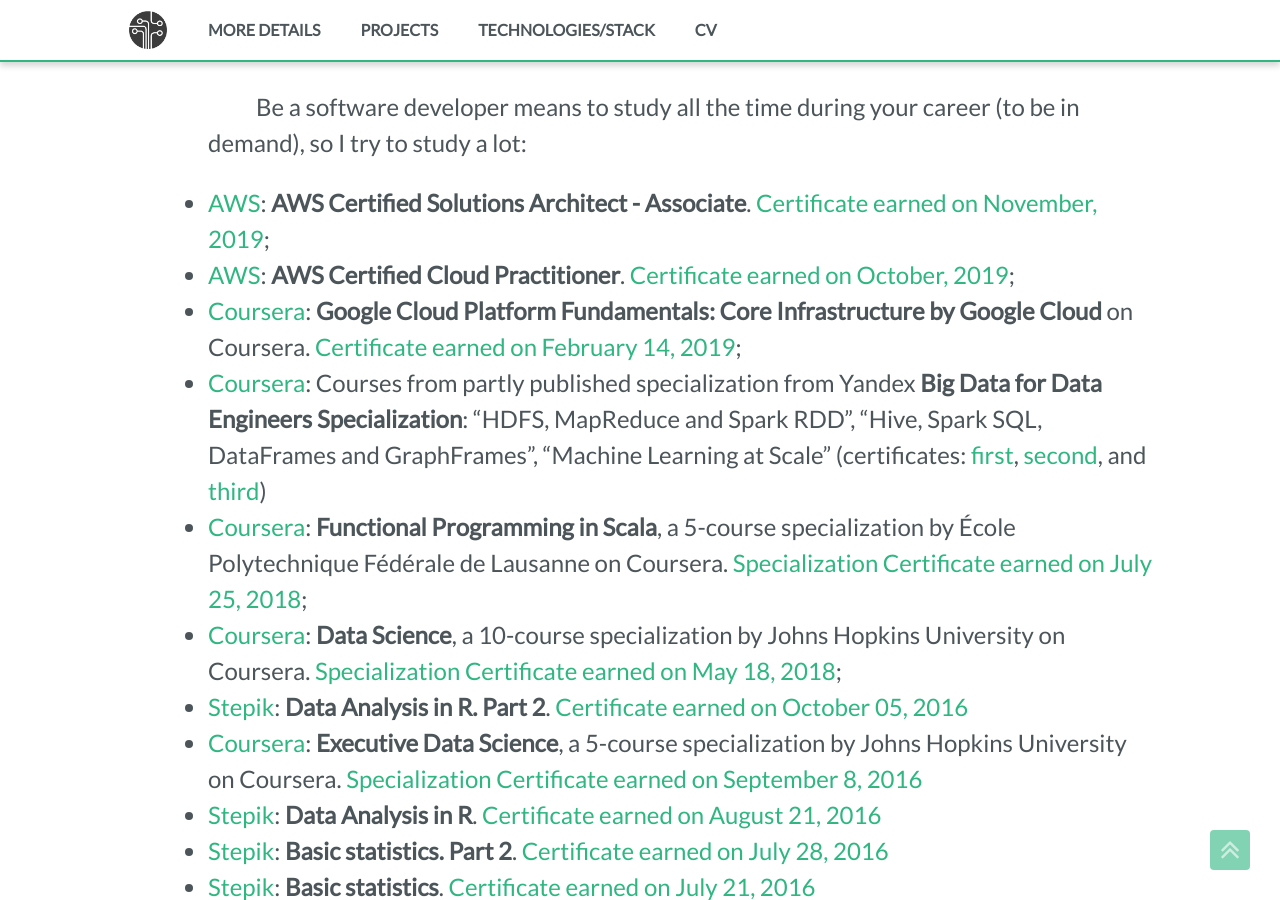
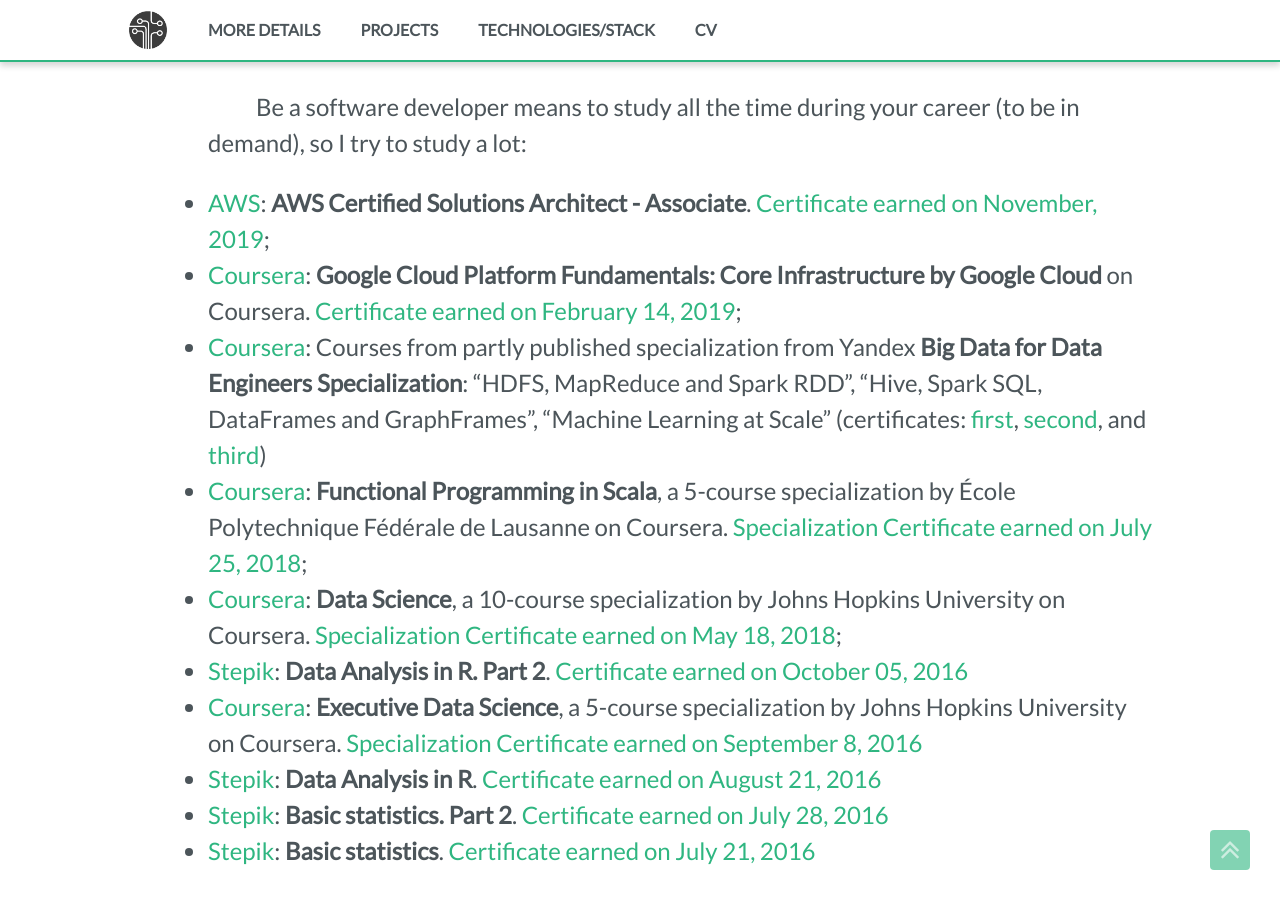
Before and after one commit to fedor-malyshkin/fedor-malyshkin.github.io, a Jekyll site: the page built from details.md, in a window 1280 px wide and 900 px high, scrolled down 1701 px. Built offline with Jekyll 4.4.1, drawn with Linux system fonts in a browser that asks for light colours.

Commit message:
Remove Cloud Practioner, as non-practical :)

```diff
--- a/_includes/details/courses.md
+++ b/_includes/details/courses.md
@@ -1,6 +1,5 @@
 Be a software developer means to study all the time during your career (to be in demand), so I try to study a lot:
 * [AWS](https://aws.amazon.com): **AWS Certified Solutions Architect - Associate**. [Certificate earned on November, 2019](https://www.youracclaim.com/badges/bbb6de70-ed4d-4d8f-849f-0603f67628e7);
-* [AWS](https://aws.amazon.com): **AWS Certified Cloud Practitioner**. [Certificate earned on October, 2019](https://www.certmetrics.com/amazon/public/badge.aspx?i=9&t=c&d=2019-10-26&ci=AWS00595152);
 * [Coursera](https://www.coursera.org): **Google Cloud Platform Fundamentals: Core Infrastructure by Google Cloud** on Coursera. [Certificate earned on February 14, 2019](https://www.coursera.org/account/accomplishments/certificate/R8U5M2LDYCRB);
 * [Coursera](https://www.coursera.org): Courses from partly published specialization from Yandex **Big Data for Data Engineers Specialization**: "HDFS, MapReduce and Spark RDD",  "Hive, Spark SQL, DataFrames and GraphFrames", "Machine Learning at Scale" (certificates: [first](https://www.coursera.org/account/accomplishments/certificate/7L3SUHJYV2VL),  [second](https://www.coursera.org/account/accomplishments/certificate/R925KBPP6S45),
 and [third](https://www.coursera.org/account/accomplishments/certificate/KBRVRRRATF3C))
```
